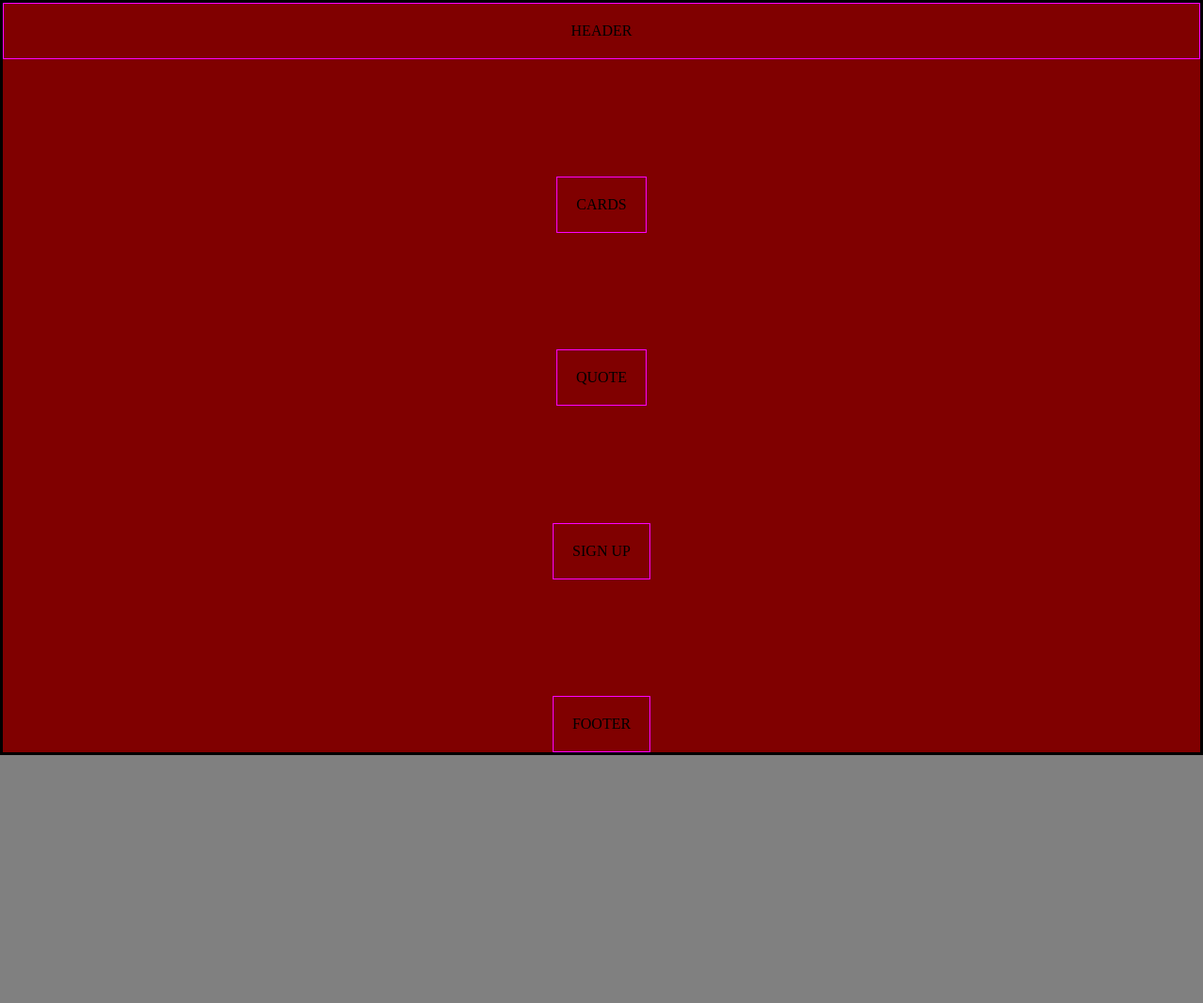
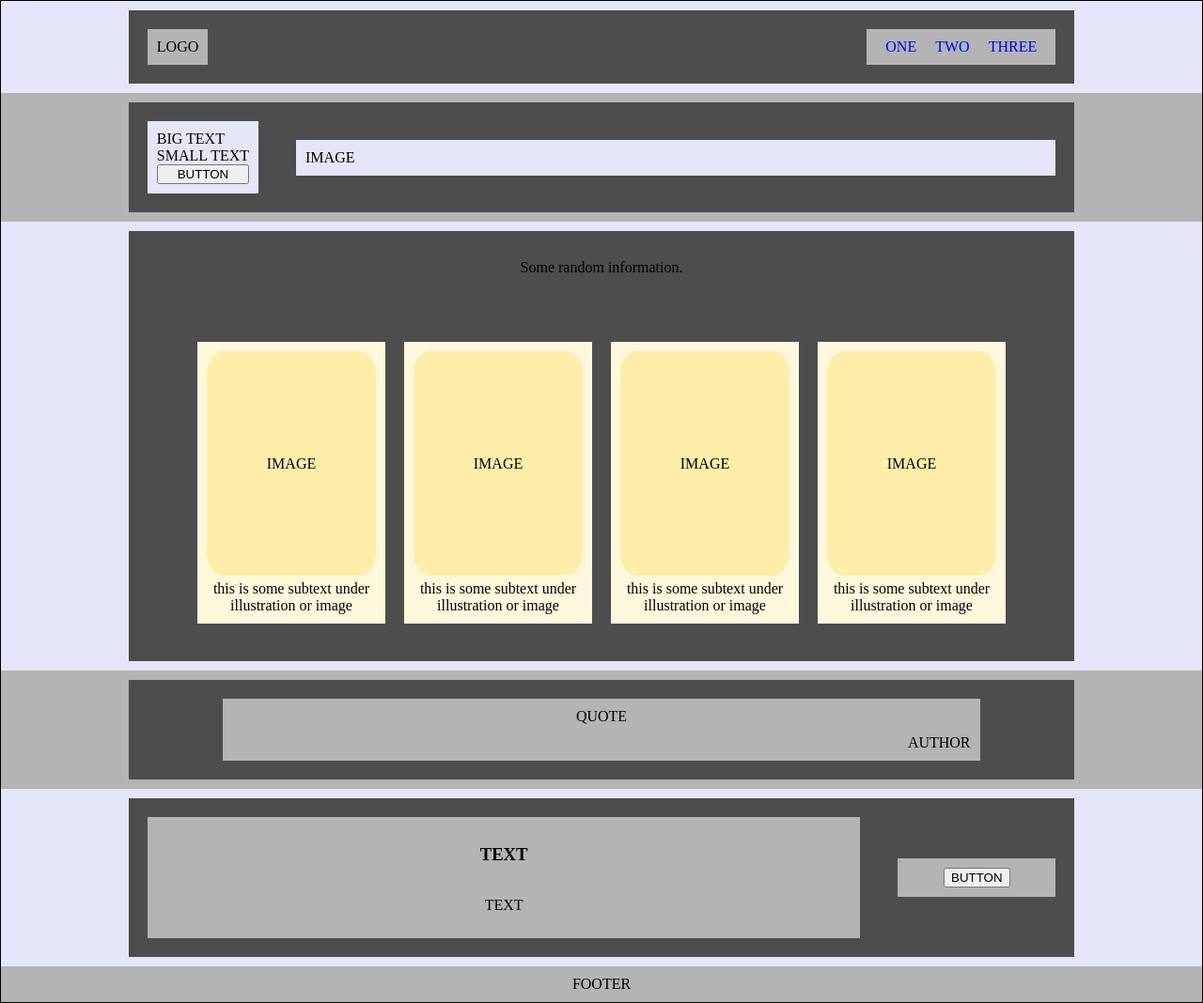
Before and after one commit to Paqll/TOP-Landing-Page-Project, a plain HTML site: page index.html in a window 1280 px wide. Shown: the whole page at 94% size. Before the commit the page ends 804 px from the top, so only its background shows below. Drawn offline with Linux system fonts and the light colour scheme.

Commit message:
A responsive website template was created.

```diff
--- a/index.html
+++ b/index.html
@@ -5,25 +5,93 @@
     <meta charset="UTF-8">
     <meta http-equiv="X-UA-Compatible" content="IE=edge">
     <meta name="viewport" content="width=device-width, initial-scale=1.0">
-    <title>Landing Page</title>
+    <title>Document</title>
 </head>
 <body>
-    <main>
-        <div class="segment header">
-            HEADER
+    <header id="header">
+        <div class="main-container">
+            <div id="logo">
+                LOGO
+            </div>
+            <ul id="header-links">
+                <li><a href="#">ONE</a></li>
+                <li><a href="#">TWO</a></li>
+                <li><a href="#">THREE</a></li>
+            </ul>
         </div>
-        <div class="segment cards">
-            CARDS
+    </header>
+    <div id="hero">
+        <div class="main-container">
+            <div id="hero-text">
+                <div id="big-text">BIG TEXT</div>
+                <div id="small-text">SMALL TEXT</div>
+                <button id="hero-button">BUTTON</button>
+            </div>
+            <div id="hero-image">
+                IMAGE
+            </div>
         </div>
-        <div class="segment quote">
-            QUOTE
+    </div>
+    <div id="cards">
+        <div class="column main-container">
+            <div id="cards-title">
+                Some random information.
+            </div>
+            <div id="cards-container">
+                <div class="card">
+                    <div class="card-image">
+                        IMAGE
+                    </div>
+                    <div class="card-image-text">
+                        this is some subtext under illustration or image
+                    </div>
+                </div>
+                <div class="card">
+                    <div class="card-image">
+                        IMAGE
+                    </div>
+                    <div class="card-image-text">
+                        this is some subtext under illustration or image
+                    </div>
+                </div>
+                <div class="card">
+                    <div class="card-image">
+                        IMAGE
+                    </div>
+                    <div class="card-image-text">
+                        this is some subtext under illustration or image
+                    </div>
+                </div>
+                <div class="card">
+                    <div class="card-image">
+                        IMAGE
+                    </div>
+                    <div class="card-image-text">
+                        this is some subtext under illustration or image
+                    </div>
+                </div>
+            </div>
         </div>
-        <div class="segment sign-up">
-            SIGN UP
+    </div>
+    <div id="quotes">
+        <div class="column main-container">
+            <div id="quote">QUOTE</div>
+            <div id="author">AUTHOR</div>
         </div>
-        <div class="segment footer">
-            FOOTER
+    </div>
+    <div id="sign-up">
+        <div class="main-container">
+            <div id="sign-up-text">
+                <h3>TEXT</h3>
+                <p>TEXT</p>
+            </div>
+            <div id="sign-up-button">
+                <button>BUTTON</button>
+            </div>
         </div>
-    </main>
+    </div>
+    <footer id="footer">
+        FOOTER
+    </footer>
 </body>
 </html>
--- a/styles.css
+++ b/styles.css
@@ -1,53 +1,191 @@
 * {
-    border: 1px solid black;
+
     box-sizing: border-box;
 }
 
-main {
-    width: 100%;
+body {
+    background-color: ivory;
+    border: 1px solid black;
+    margin: 0;
+    padding: 0;
     min-height: 100vh;
     display: flex;
     flex-direction: column;
+}
+
+ul {
+    list-style-type: none;
+    padding: 10px;
+    margin: 20px;
+}
+
+a {
+    text-decoration: none;
+    padding: 10px;
+}
+
+.main-container {
+    background: rgb(77, 77, 77);
+    width: 80%;
+    display: flex;
     justify-content: space-between;
     align-items: center;
-    background-color: maroon;
-    margin: 0;
+}
+.column {
+    flex-direction: column;
 }
 
-body {
-    margin: 0;
-    padding: 0;
-    background-color: gray;
+.card {
+    background: cornsilk;
+    width: 200px;
+    height: 300px;
+    margin: 10px;
+    padding: 10px;
+    display: flex;
+    flex-direction: column;
 }
 
-.segment {
-    border: 1px solid magenta;
+.card-image {
+    background: rgb(255, 238, 170);
+    border-radius: 10%;
+    flex: 3;
     display: flex;
-    padding: 20px;
-    margin: 0;
-    max-width: 100%;
     justify-content: center;
     align-items: center;
 }
 
-.header {
-    width: 100%;
-    padding: 20px;
-
+.card-image-text {
+    text-align: center;
+    margin-top: 5px;
 }
 
-.cards {
-
+#header {
+    background: lavender;
+    padding: 10px;
+    display: flex;
+    justify-content: center;
+    flex: 0.01;
 }
 
-.quote {
-
+#logo {
+    background: rgb(180, 180, 180);
+    padding: 10px;
+    margin: 20px;
 }
 
-.sign-up {
-
+#header-links {
+    background: rgb(180, 180, 180);
+    display: flex;
 }
 
-.footer {
+#hero {
+    background: rgb(180, 180, 180);
+    padding: 10px;
+    display: flex;
+    justify-content: center;
+    flex: 1;
+}
 
+#hero-text {
+    background: lavender;
+    padding: 10px;
+    margin: 20px;
+    display: flex;
+    flex-direction: column;
 }
+
+#hero-image {
+    background: lavender;
+    padding: 10px;
+    margin: 20px;
+    flex: 1;
+}
+
+#cards {
+    background: lavender;
+    padding: 10px;
+    display: flex;
+    justify-content: center;
+    flex: 1;
+}
+
+#cards-title {
+    padding: 10px;
+    margin: 20px;
+}
+
+#cards-container {
+    padding: 10px;
+    margin: 20px;
+    display: flex;
+    justify-content: center;
+    flex-wrap: wrap;
+}
+
+#quotes {
+    background: rgb(180, 180, 180);
+    padding: 10px;
+    display: flex;
+    justify-content: center;
+    flex: 1;
+}
+
+#quote {
+    background: rgb(180, 180, 180);
+    width: 80%;
+    margin: 20px 20px 0px 20px;
+    padding: 10px;
+    text-align: center;
+}
+
+#author {
+    background: rgb(180, 180, 180);
+    width: 80%;
+    margin: 0px 20px 20px 20px;
+    padding: 0px 10px 10px 10px;
+    display: flex;
+    justify-content: flex-end;
+}
+
+#sign-up {
+    background: lavender;
+    padding: 10px;
+    display: flex;
+    justify-content: center;
+    flex: 1;
+}
+
+#sign-up-text {
+    background: rgb(180, 180, 180);
+    display: flex;
+    flex-direction: column;
+    margin: 20px;
+    padding: 10px;
+    flex: 5;
+}
+
+#sign-up-text h3 {
+    text-align: center;
+}
+
+#sign-up-text p {
+    text-align: center;
+}
+
+#sign-up-button {
+    background: rgb(180, 180, 180);
+    margin: 20px;
+    padding: 10px;
+    display: flex;
+    justify-content: center;
+    align-items: center;
+    flex: 1;
+}
+
+#footer {
+    background: rgb(180, 180, 180);
+    padding: 10px;
+    display: flex;
+    justify-content: center;
+    flex: 0.01;
+}
```
